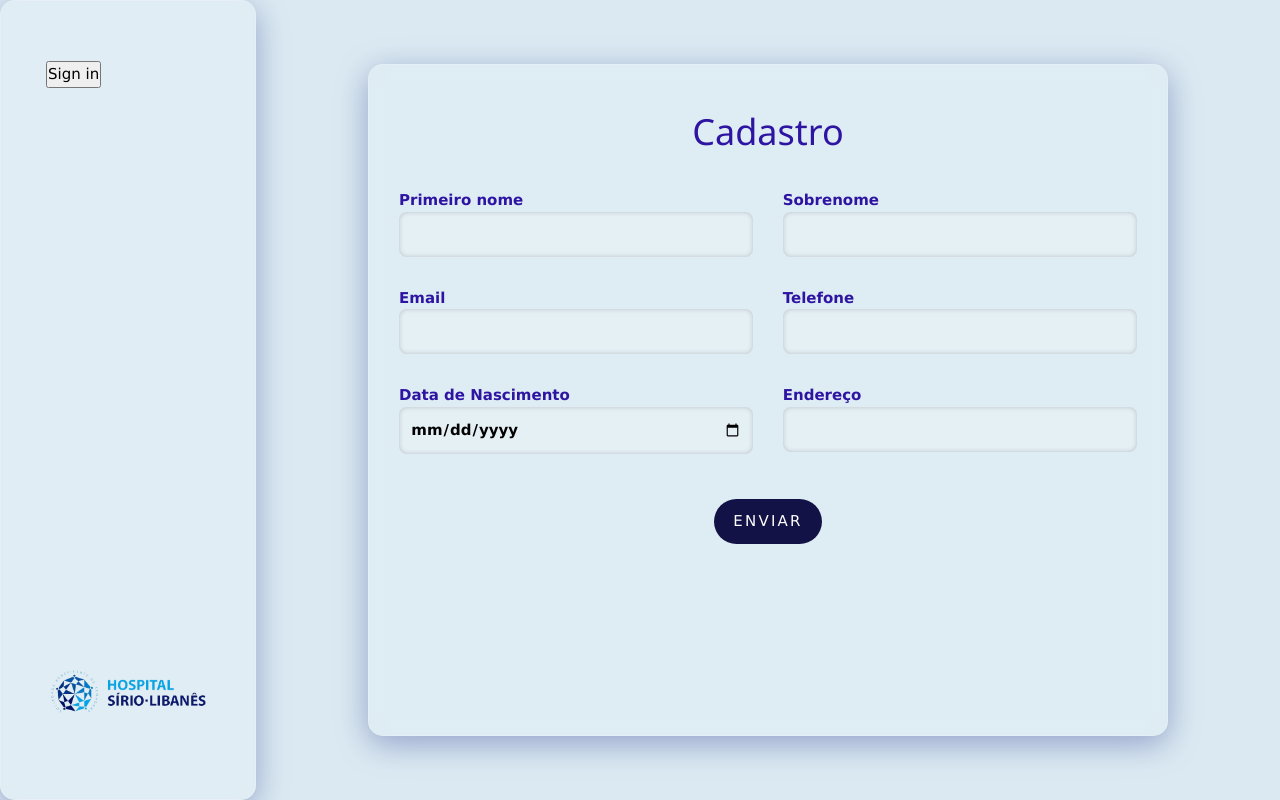
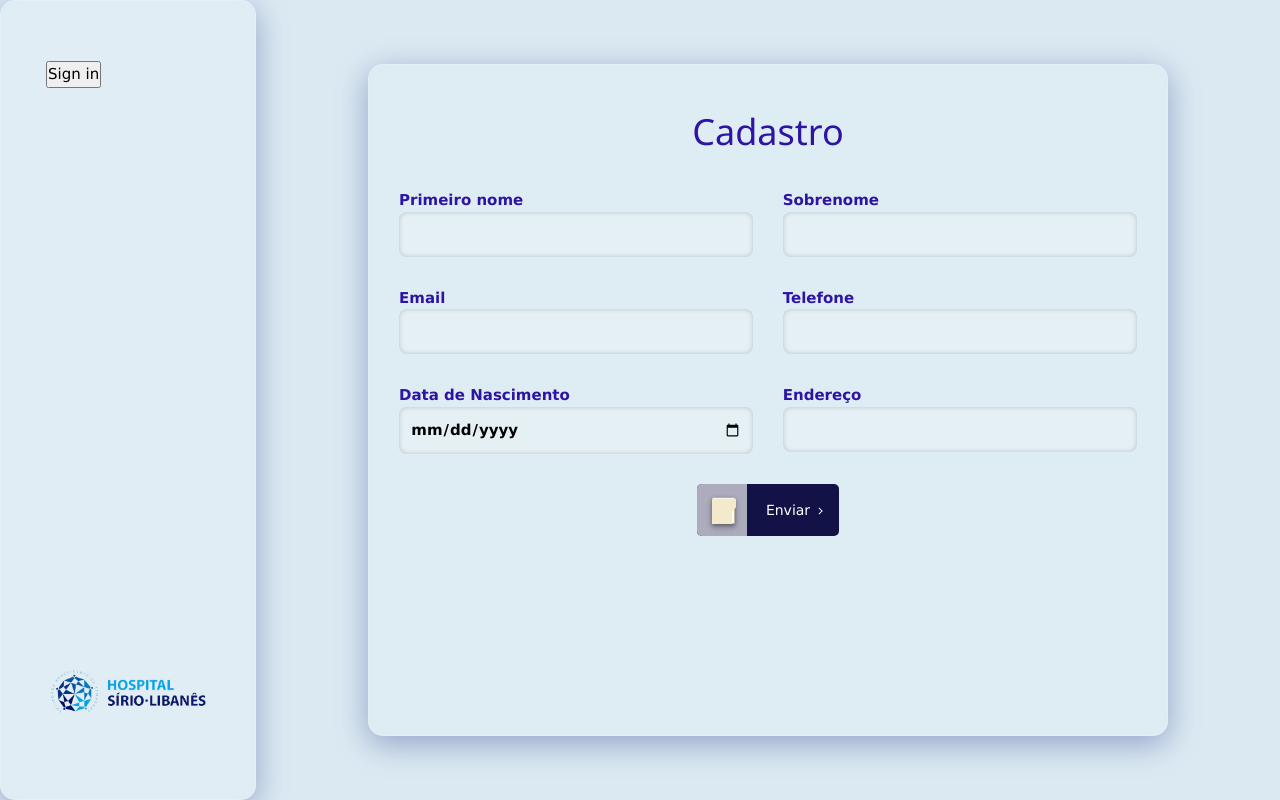
Before and after one commit to Anaglebia/LeagueOF5G, a React (Vite) app: page /cadastro in a window 1280 px wide. Built offline with nearby package versions, Linux system fonts and the light colour scheme; no server answers.

Commit message:
melhorias no design

```diff
--- a/src/Components/Cadastro/Cadastro.jsx
+++ b/src/Components/Cadastro/Cadastro.jsx
@@ -106,7 +106,20 @@ function Cadastro() {
           </S.Label>
         </S.Fieldset>
 
-        <S.Button type="submit">Enviar</S.Button>
+        <S.Button type="submit">
+          <div>
+            <div className="folder">
+              <div className="top">
+                <svg viewBox="0 0 24 24">
+                <path d="M1,0 L23,0 C23.5522847,-1.01453063e-16 24,0.44771525 24,1 L24,8.17157288 C24,8.70200585 23.7892863,9.21071368 23.4142136,9.58578644 L20.5857864,12.4142136 C20.2107137,12.7892863 20,13.2979941 20,13.8284271 L20,26 C20,26.5522847 19.5522847,27 19,27 L1,27 C0.44771525,27 6.76353751e-17,26.5522847 0,26 L0,1 C-6.76353751e-17,0.44771525 0.44771525,1.01453063e-16 1,0 Z"></path>
+                </svg>
+              </div>
+              <div className="paper"></div>
+            </div>
+            <div className="pencil"></div>
+          </div>
+          Enviar
+        </S.Button>
       </S.Form>
     </S.Container>
   );
--- a/src/Components/Cadastro/CadastroStyled.jsx
+++ b/src/Components/Cadastro/CadastroStyled.jsx
@@ -67,22 +67,200 @@ export const Input = styled.input`
 `;
 
 export const Button = styled.button`
-  padding: 0.75rem 1.25rem;
-  margin-top: 1rem;
-  border-radius: 8rem;
+  --color: #fff;
+  --background: #121246;
+  --background-hover: #30b2f4;
+  --background-left: #acacbd;
+  --folder: #F3E9CB;
+  --folder-inner: #BEB393;
+  --paper: #FFFFFF;
+  --paper-lines: #BBC1E1;
+  --paper-behind: #E1E6F9;
+  --pencil-cap: #fff;
+  --pencil-top: #275EFE;
+  --pencil-middle: #fff;
+  --pencil-bottom: #5C86FF;
+  --shadow: rgba(13, 15, 25, 0.2);
   border: none;
-  background-color: #121246;
-  color: #fff;
-  font-size: 1rem;
-  letter-spacing: 0.15rem;
-  text-transform: uppercase;
+  outline: none;
   cursor: pointer;
-  transition: all 0.3s;
+  position: relative;
+  border-radius: 5px;
+  font-size: 14px;
+  font-weight: 500;
+  line-height: 18px;
+  -webkit-appearance: none;
+  -webkit-tap-highlight-color: transparent;
+  padding: 17px 29px 17px 69px;
+  transition: background 0.3s;
+  color: var(--color);
+  background: var(--bg, var(--background));
+
+  & > div {
+    top: 0;
+    left: 0;
+    bottom: 0;
+    width: 50px;
+    position: absolute;
+    overflow: hidden;
+    border-radius: 5px 0 0 5px;
+    background: var(--background-left);
+  }
+
+  & > div .folder {
+    width: 23px;
+    height: 27px;
+    position: absolute;
+    left: 15px;
+    top: 13px;
+  }
+
+  & > div .folder .top {
+    left: 0;
+    top: 0;
+    z-index: 2;
+    position: absolute;
+    transform: translateX(var(--fx, 0));
+    transition: transform 0.4s ease var(--fd, 0.3s);
+  }
+
+  & > div .folder .top svg {
+    width: 24px;
+    height: 27px;
+    display: block;
+    fill: var(--folder);
+    transform-origin: 0 50%;
+    transition: transform 0.3s ease var(--fds, 0.45s);
+    transform: perspective(120px) rotateY(var(--fr, 0deg));
+  }
+
+  & > div .folder:before, & > div .folder:after, & > div .folder .paper {
+    content: "";
+    position: absolute;
+    left: var(--l, 0);
+    top: var(--t, 0);
+    width: var(--w, 100%);
+    height: var(--h, 100%);
+    border-radius: 1px;
+    background: var(--b, var(--folder-inner));
+  }
+
+  & > div .folder:before {
+    box-shadow: 0 1.5px 3px var(--shadow), 0 2.5px 5px var(--shadow), 0 3.5px 7px var(--shadow);
+    transform: translateX(var(--fx, 0));
+    transition: transform 0.4s ease var(--fd, 0.3s);
+  }
+
+  & > div .folder:after, & > div .folder .paper {
+    --l: 1px;
+    --t: 1px;
+    --w: 21px;
+    --h: 25px;
+    --b: var(--paper-behind);
+  }
+
+  & > div .folder:after {
+    transform: translate(var(--pbx, 0), var(--pby, 0));
+    transition: transform 0.4s ease var(--pbd, 0s);
+  }
+
+  & > div .folder .paper {
+    z-index: 1;
+    --b: var(--paper);
+  }
+
+  & > div .folder .paper:before, & > div .folder .paper:after {
+    content: "";
+    width: var(--wp, 14px);
+    height: 2px;
+    border-radius: 1px;
+    transform: scaleY(0.5);
+    left: 3px;
+    top: var(--tp, 3px);
+    position: absolute;
+    background: var(--paper-lines);
+    box-shadow: 0 12px 0 0 var(--paper-lines), 0 24px 0 0 var(--paper-lines);
+  }
+
+  & > div .folder .paper:after {
+    --tp: 6px;
+    --wp: 10px;
+  }
+
+  & > div .pencil {
+    height: 2px;
+    width: 3px;
+    border-radius: 1px 1px 0 0;
+    top: 8px;
+    left: 105%;
+    position: absolute;
+    z-index: 3;
+    transform-origin: 50% 19px;
+    background: var(--pencil-cap);
+    transform: translateX(var(--pex, 0)) rotate(35deg);
+    transition: transform 0.4s ease var(--pbd, 0s);
+  }
+
+  & > div .pencil:before, & > div .pencil:after {
+    content: "";
+    position: absolute;
+    display: block;
+    background: var(--b, linear-gradient(var(--pencil-top) 55%, var(--pencil-middle) 55.1%, var(--pencil-middle) 60%, var(--pencil-bottom) 60.1%));
+    width: var(--w, 5px);
+    height: var(--h, 20px);
+    border-radius: var(--br, 2px 2px 0 0);
+    top: var(--t, 2px);
+    left: var(--l, -1px);
+  }
+
+  & > div .pencil:before {
+    -webkit-clip-path: polygon(0 5%, 5px 5%, 5px 17px, 50% 20px, 0 17px);
+    clip-path: polygon(0 5%, 5px 5%, 5px 17px, 50% 20px, 0 17px);
+  }
+
+  & > div .pencil:after {
+    --b: none;
+    --w: 3px;
+    --h: 6px;
+    --br: 0 2px 1px 0;
+    --t: 3px;
+    --l: 3px;
+    border-top: 1px solid var(--pencil-top);
+    border-right: 1px solid var(--pencil-top);
+  }
+
+  &:before, &:after {
+    content: "";
+    position: absolute;
+    width: 10px;
+    height: 2px;
+    border-radius: 1px;
+    background: var(--color);
+    transform-origin: 9px 1px;
+    transform: translateX(var(--cx, 0)) scale(0.5) rotate(var(--r, -45deg));
+    top: 26px;
+    right: 16px;
+    transition: transform 0.3s;
+  }
+
+  &:after {
+    --r: 45deg;
+  }
 
   &:hover {
-    background-color:#30b2f4;
+    --cx: 2px;
+    --bg: var(--background-hover);
+    --fx: -40px;
+    --fr: -60deg;
+    --fd: .15s;
+    --fds: 0s;
+    --pbx: 3px;
+    --pby: -3px;
+    --pbd: .15s;
+    --pex: -24px;
   }
 `;
+
 
 export const ErrorMessage = styled.p`
   color: #ff6b6b;
--- a/src/Components/Consulta/AgendarStyled.jsx
+++ b/src/Components/Consulta/AgendarStyled.jsx
@@ -1,92 +1,253 @@
-import styled from "styled-components";
+import styled from 'styled-components';
 
 export const Container = styled.div`
-  width: 90%;
-  max-width: 800px;
-  margin: 5% auto;
-  padding: 2rem;
-  border-radius: 15px;
-  background: rgba(255, 255, 255, 0.1);
-  box-shadow: 0 8px 32px 0 rgba(31, 38, 135, 0.37);
-  backdrop-filter: blur(8.5px);
-  -webkit-backdrop-filter: blur(8.5px);
-  border: 1px solid rgba(255, 255, 255, 0.18);
   display: flex;
   flex-direction: column;
   align-items: center;
+  justify-content: center;
+  min-height: 80vh; /* Ajuste a altura aqui */
+  background: rgba(255, 255, 255, 0.1);
+  box-shadow: 0 4px 30px rgba(0, 0, 0, 0.1);
+  backdrop-filter: blur(10px);
+  -webkit-backdrop-filter: blur(10px);
+  border: 1px solid rgba(255, 255, 255, 0.3);
+  border-radius: 10px;
+  padding: 2rem;
+  width: 60%;
+  margin: auto;
 `;
 
 export const Title = styled.h1`
-  margin-bottom: 2rem;
   color: #2e14a2;
-  background: none;
+  font-size: 2rem;
+  margin-bottom: 1.5rem;
 `;
 
 export const Form = styled.form`
-  width: 100%;
   display: flex;
   flex-direction: column;
-  align-items: center;
+  width: 50%;
 `;
 
-export const Fieldset = styled.div`
-  width: 100%;
-  display: flex;
-  justify-content: space-between;
-  flex-wrap: wrap;
+export const Label = styled.label`
+  color: #2e14a2;
+  margin-bottom: 0.5rem;
+`;
+
+export const Input = styled.input`
+  padding: 0.75rem;
   margin-bottom: 1rem;
-  background: none;
-
-  & > label {
-    width: 48%;
-    @media (max-width: 768px) {
-      width: 100%;
-    }
+  border: none;
+  border-radius: 5px;
+  background: rgba(255, 255, 255, 0.2);
+  color: #140850;
+  font-size: 1rem;
+  ::placeholder {
+    color: #ddd;
   }
 `;
 
-export const Label = styled.label`
-  display: block;
-  margin-bottom: 0.5rem;
-  color:#2e14a2;
-  font-weight: 700;
-  background: none;
-`;
-
-export const Input = styled.input`
-  width: 100%;
-  padding: 0.75rem;
-  margin-bottom: 0.5rem;
-  border: none;
-  border-radius: 8px;
-  background: rgba(255, 255, 255, 0.2);
-  color: #000; /* Cor do texto digitado */
-  font-size: 1rem;
-  outline: none;
-  box-shadow: inset 0 0 5px rgba(0, 0, 0, 0.2);
+export const ErrorMessage = styled.span`
+  color: #ff6b6b;
+  margin-bottom: 1rem;
 `;
 
 export const Button = styled.button`
-  padding: 0.75rem 1.25rem;
+  --color: #fff;
+  --background: #121246;
+  --background-hover: #30b2f4;
+  --background-left: #acacbd;
+  --folder: #F3E9CB;
+  --folder-inner: #BEB393;
+  --paper: #FFFFFF;
+  --paper-lines: #BBC1E1;
+  --paper-behind: #E1E6F9;
+  --pencil-cap: #fff;
+  --pencil-top: #275EFE;
+  --pencil-middle: #fff;
+  --pencil-bottom: #5C86FF;
+  align-items: center;
+  --shadow: rgba(13, 15, 25, 0.2);
+  border: none;
+  outline: none;
+  cursor: pointer;
+  position: relative;
+  border-radius: 5px;
+  font-size: 14px;
+  font-weight: 500;
+  line-height: 18px;
+  -webkit-appearance: none;
+  -webkit-tap-highlight-color: transparent;
+  padding: 17px 29px 17px 69px;
+  transition: background 0.3s;
+  color: var(--color);
+  background: var(--bg, var(--background));
+  width: 50%;
+  margin: auto;
   margin-top: 1rem;
-  border-radius: 8rem;
-  border: none;
-  background-color: #121246;
-  color: #fff;
-  font-size: 1rem;
-  letter-spacing: 0.15rem;
-  text-transform: uppercase;
-  cursor: pointer;
-  transition: all 0.3s;
+
+
+  & > div {
+    top: 0;
+    left: 0;
+    bottom: 0;
+    width: 50px;
+    position: absolute;
+    overflow: hidden;
+    border-radius: 5px 0 0 5px;
+    background: var(--background-left);
+  }
+
+  & > div .folder {
+    width: 23px;
+    height: 27px;
+    position: absolute;
+    left: 15px;
+    top: 13px;
+  }
+
+  & > div .folder .top {
+    left: 0;
+    top: 0;
+    z-index: 2;
+    position: absolute;
+    transform: translateX(var(--fx, 0));
+    transition: transform 0.4s ease var(--fd, 0.3s);
+  }
+
+  & > div .folder .top svg {
+    width: 24px;
+    height: 27px;
+    display: block;
+    fill: var(--folder);
+    transform-origin: 0 50%;
+    transition: transform 0.3s ease var(--fds, 0.45s);
+    transform: perspective(120px) rotateY(var(--fr, 0deg));
+  }
+
+  & > div .folder:before, & > div .folder:after, & > div .folder .paper {
+    content: "";
+    position: absolute;
+    left: var(--l, 0);
+    top: var(--t, 0);
+    width: var(--w, 100%);
+    height: var(--h, 100%);
+    border-radius: 1px;
+    background: var(--b, var(--folder-inner));
+  }
+
+  & > div .folder:before {
+    box-shadow: 0 1.5px 3px var(--shadow), 0 2.5px 5px var(--shadow), 0 3.5px 7px var(--shadow);
+    transform: translateX(var(--fx, 0));
+    transition: transform 0.4s ease var(--fd, 0.3s);
+  }
+
+  & > div .folder:after, & > div .folder .paper {
+    --l: 1px;
+    --t: 1px;
+    --w: 21px;
+    --h: 25px;
+    --b: var(--paper-behind);
+  }
+
+  & > div .folder:after {
+    transform: translate(var(--pbx, 0), var(--pby, 0));
+    transition: transform 0.4s ease var(--pbd, 0s);
+  }
+
+  & > div .folder .paper {
+    z-index: 1;
+    --b: var(--paper);
+  }
+
+  & > div .folder .paper:before, & > div .folder .paper:after {
+    content: "";
+    width: var(--wp, 14px);
+    height: 2px;
+    border-radius: 1px;
+    transform: scaleY(0.5);
+    left: 3px;
+    top: var(--tp, 3px);
+    position: absolute;
+    background: var(--paper-lines);
+    box-shadow: 0 12px 0 0 var(--paper-lines), 0 24px 0 0 var(--paper-lines);
+  }
+
+  & > div .folder .paper:after {
+    --tp: 6px;
+    --wp: 10px;
+  }
+
+  & > div .pencil {
+    height: 2px;
+    width: 3px;
+    border-radius: 1px 1px 0 0;
+    top: 8px;
+    left: 105%;
+    position: absolute;
+    z-index: 3;
+    transform-origin: 50% 19px;
+    background: var(--pencil-cap);
+    transform: translateX(var(--pex, 0)) rotate(35deg);
+    transition: transform 0.4s ease var(--pbd, 0s);
+  }
+
+  & > div .pencil:before, & > div .pencil:after {
+    content: "";
+    position: absolute;
+    display: block;
+    background: var(--b, linear-gradient(var(--pencil-top) 55%, var(--pencil-middle) 55.1%, var(--pencil-middle) 60%, var(--pencil-bottom) 60.1%));
+    width: var(--w, 5px);
+    height: var(--h, 20px);
+    border-radius: var(--br, 2px 2px 0 0);
+    top: var(--t, 2px);
+    left: var(--l, -1px);
+  }
+
+  & > div .pencil:before {
+    -webkit-clip-path: polygon(0 5%, 5px 5%, 5px 17px, 50% 20px, 0 17px);
+    clip-path: polygon(0 5%, 5px 5%, 5px 17px, 50% 20px, 0 17px);
+  }
+
+  & > div .pencil:after {
+    --b: none;
+    --w: 3px;
+    --h: 6px;
+    --br: 0 2px 1px 0;
+    --t: 3px;
+    --l: 3px;
+    border-top: 1px solid var(--pencil-top);
+    border-right: 1px solid var(--pencil-top);
+  }
+
+  &:before, &:after {
+    content: "";
+    position: absolute;
+    width: 10px;
+    height: 2px;
+    border-radius: 1px;
+    background: var(--color);
+    transform-origin: 9px 1px;
+    transform: translateX(var(--cx, 0)) scale(0.5) rotate(var(--r, -45deg));
+    top: 26px;
+    right: 16px;
+    transition: transform 0.3s;
+  }
+
+  &:after {
+    --r: 45deg;
+  }
 
   &:hover {
-    background-color:#30b2f4;
+    --cx: 2px;
+    --bg: var(--background-hover);
+    --fx: -40px;
+    --fr: -60deg;
+    --fd: .15s;
+    --fds: 0s;
+    --pbx: 3px;
+    --pby: -3px;
+    --pbd: .15s;
+    --pex: -24px;
   }
 `;
-
-export const ErrorMessage = styled.p`
-  color: #ff6b6b;
-  font-size: 0.875rem;
-  margin-top: -0.5rem;
-  margin-bottom: 1rem;
-`;
```
Also changed, not shown: src/Components/Consulta/AgendarConsulta.jsx (+18 -10 lines).
